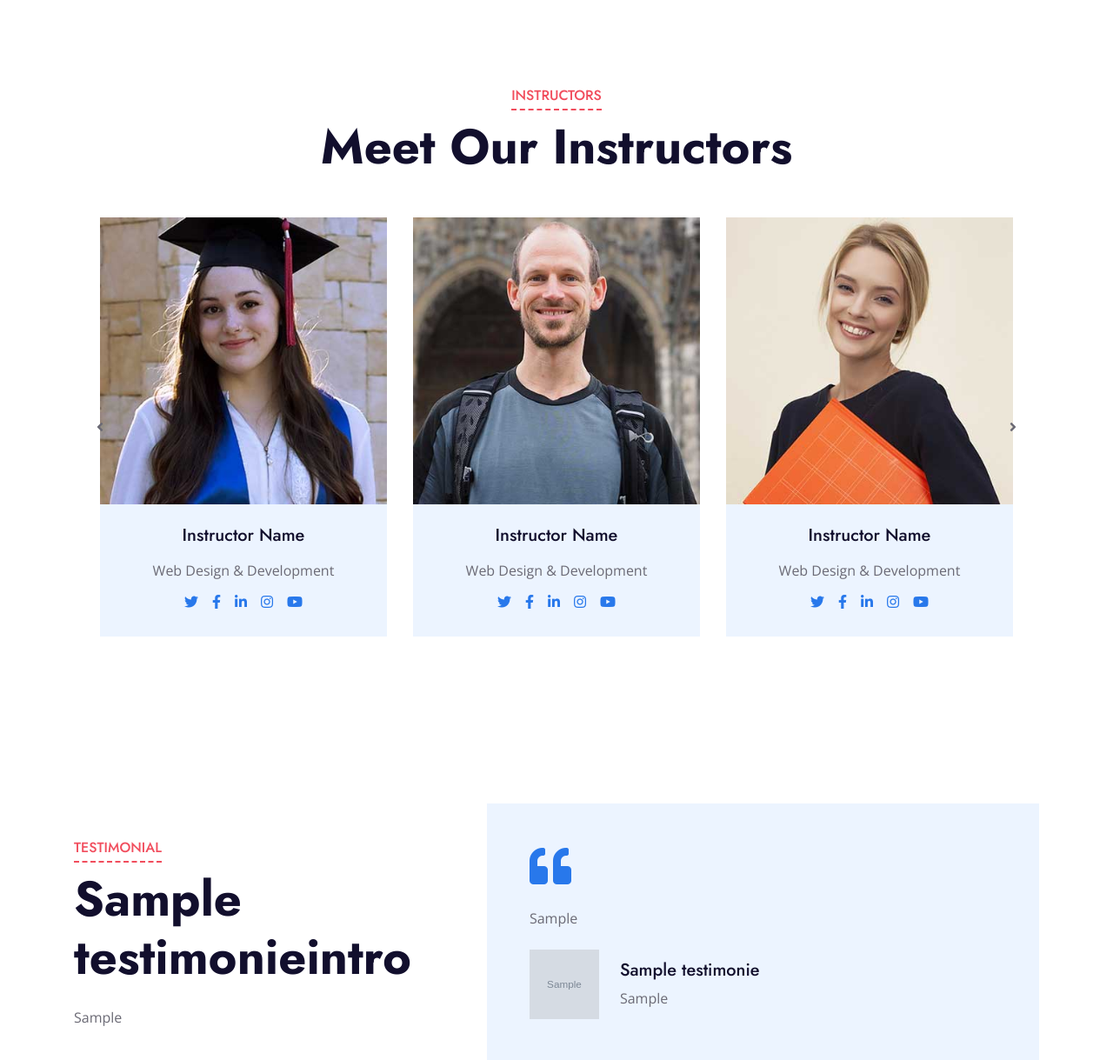
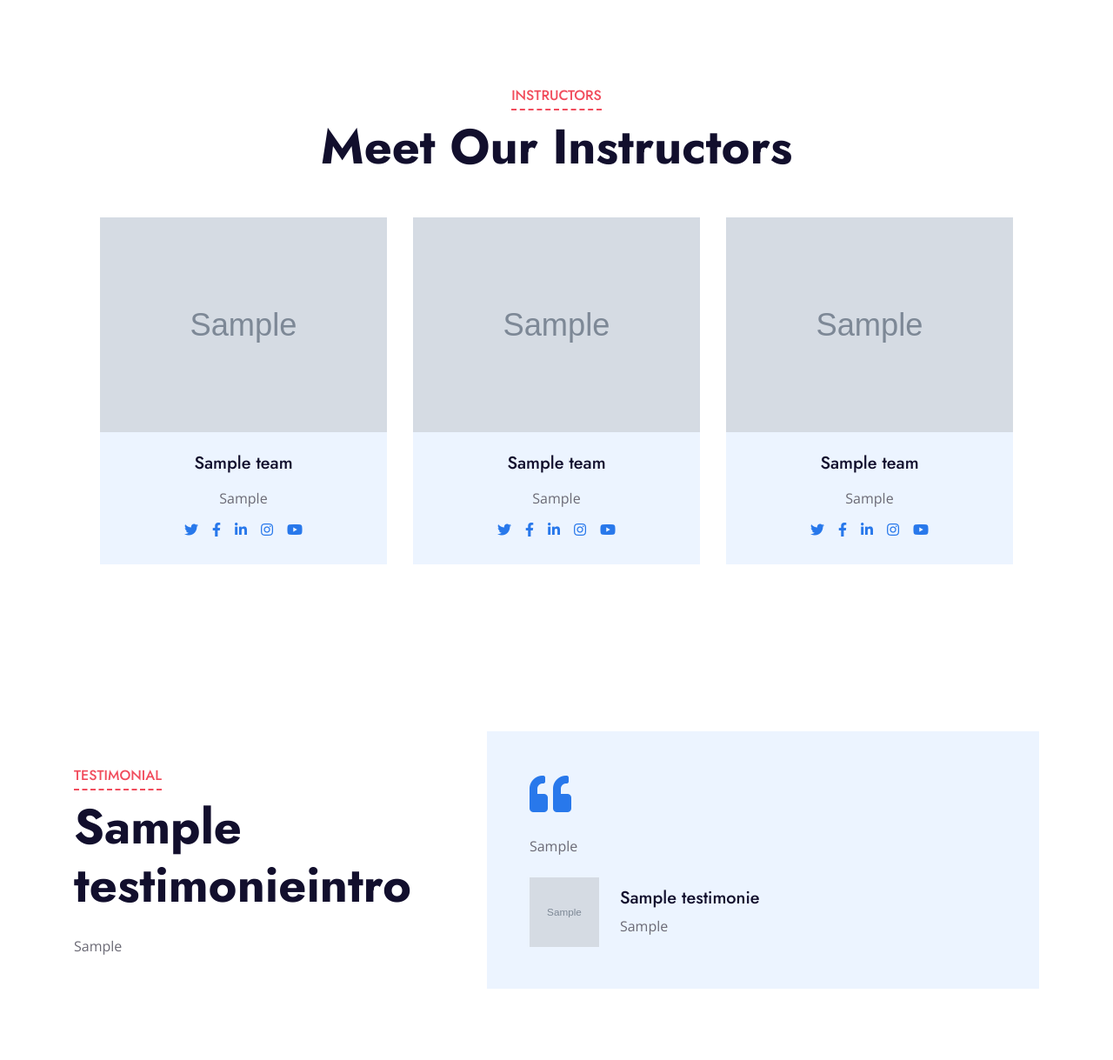
Before and after one commit to wilfex81/web_coaching, a Django app: page /home/ in a window 1280 px wide. Shown: the part 3741-4960 px from the top of the page at 87% size. Run offline with Django 4.2, Linux system fonts and the light colour scheme; tables that the repository leaves empty hold one stand-in row (values such as "Sample post"); grey boxes marked "Sample" are stand-in pictures; some libraries are stand-ins or nearby versions.

Commit message:
added backend for instructors

```diff
--- a/core/admin.py
+++ b/core/admin.py
@@ -4,7 +4,7 @@
                     AvailableCourse, AvailableInstructor,
                     AvailableSubject, HappyStudents,
                     Feature, Instructor, Certficate,
-                    OnlineClasse, Course
+                    OnlineClasse, Course, Team
                     )
 #Table to display messages sent by users
 class ClientsMessagesAdmin(admin.ModelAdmin):
@@ -30,5 +30,6 @@
 admin.site.register(Certficate)
 admin.site.register(OnlineClasse)
 admin.site.register(Course)
+admin.site.register(Team)
 
 # admin.site.register(ContactsSaved, ClientsMessagesAdmin )
--- a/core/models.py
+++ b/core/models.py
@@ -99,6 +99,19 @@
     def __str__(self):
         return self.title
 
+class Team(models.Model):
+    name = models.CharField(max_length= 100, blank=False)
+    course = models.CharField(max_length=150, blank=False)
+    image = models.ImageField(upload_to='team')
+    twiter = models.URLField()
+    facebook = models.URLField()
+    linkedin = models.URLField()
+    instagram = models.URLField()
+    facebook = models.URLField()
+
+    def __str__(self):
+        return self.name
+
 class SubscribedUser(models.Model):
     name = models.CharField(max_length=150)
     email = models.EmailField(unique=True, max_length=200)
--- a/core/views.py
+++ b/core/views.py
@@ -10,7 +10,7 @@
                     AvailableCourse, AvailableInstructor,
                     AvailableSubject, HappyStudents,
                     Feature, Instructor, Certficate,
-                    OnlineClasse, Course
+                    OnlineClasse, Course, Team
                     )
 
 from .forms import NewsLetterForm, ClientForm
@@ -29,6 +29,7 @@
     testimonies = Testimonie.objects.all()
     testimonial_intro = TestimonieIntro.objects.all()
     course_detail= Course.objects.all()
+    team = Team.objects.all()
     context = {
         'about':about,
         'available_subject':available_subject,
@@ -41,7 +42,8 @@
         'classes': classes,
         'testimonies': testimonies,
         'testimonial_intro': testimonial_intro,
-        'course_detail' : course_detail
+        'course_detail' : course_detail,
+        'team': team
     }
     return render(request, 'index.html', context)
 
@@ -95,8 +97,12 @@
     return render(request, 'feature.html', context)
 
 def team(request):
-    '''Login page'''
-    return render(request, 'team.html')
+    '''Team page'''
+    team = Team.objects.all()
+    context = {
+        'team': team
+    }
+    return render(request, 'team.html', context)
 
 def testimonial(request):
     testimonies = Testimonie.objects.all()
--- a/templates/index.html
+++ b/templates/index.html
@@ -318,62 +318,23 @@
                 <h1 class="display-4">Meet Our Instructors</h1>
             </div>
             <div class="owl-carousel team-carousel position-relative" style="padding: 0 30px;">
+
+                {% for team in team %}
                 <div class="team-item">
-                    <img class="img-fluid w-100" src="{% static '/img/team-1.jpg' %}" alt="">
+                    <img class="img-fluid w-100" src="{{team.image.url}}" alt="">
                     <div class="bg-light text-center p-4">
-                        <h5 class="mb-3">Instructor Name</h5>
-                        <p class="mb-2">Web Design & Development</p>
+                        <h5 class="mb-3">{{team.name}}</h5>
+                        <p class="mb-2">{{team.course}}</p>
                         <div class="d-flex justify-content-center">
-                            <a class="mx-1 p-1" href="#"><i class="fab fa-twitter"></i></a>
-                            <a class="mx-1 p-1" href="#"><i class="fab fa-facebook-f"></i></a>
-                            <a class="mx-1 p-1" href="#"><i class="fab fa-linkedin-in"></i></a>
-                            <a class="mx-1 p-1" href="#"><i class="fab fa-instagram"></i></a>
-                            <a class="mx-1 p-1" href="#"><i class="fab fa-youtube"></i></a>
+                            <a class="mx-1 p-1" href="{{team.twiter}}"><i class="fab fa-twitter"></i></a>
+                            <a class="mx-1 p-1" href="{{team.facebook}}"><i class="fab fa-facebook-f"></i></a>
+                            <a class="mx-1 p-1" href="{{team.linkedin}}"><i class="fab fa-linkedin-in"></i></a>
+                            <a class="mx-1 p-1" href="{{team.instagram}}"><i class="fab fa-instagram"></i></a>
+                            <a class="mx-1 p-1" href="{{team.youtube}}"><i class="fab fa-youtube"></i></a>
                         </div>
                     </div>
                 </div>
-                <div class="team-item">
-                    <img class="img-fluid w-100" src="{% static '/img/team-2.jpg' %}" %} alt="">
-                    <div class="bg-light text-center p-4">
-                        <h5 class="mb-3">Instructor Name</h5>
-                        <p class="mb-2">Web Design & Development</p>
-                        <div class="d-flex justify-content-center">
-                            <a class="mx-1 p-1" href="#"><i class="fab fa-twitter"></i></a>
-                            <a class="mx-1 p-1" href="#"><i class="fab fa-facebook-f"></i></a>
-                            <a class="mx-1 p-1" href="#"><i class="fab fa-linkedin-in"></i></a>
-                            <a class="mx-1 p-1" href="#"><i class="fab fa-instagram"></i></a>
-                            <a class="mx-1 p-1" href="#"><i class="fab fa-youtube"></i></a>
-                        </div>
-                    </div>
-                </div>
-                <div class="team-item">
-                    <img class="img-fluid w-100" src="{% static '/img/team-3.jpg' %}" alt="">
-                    <div class="bg-light text-center p-4">
-                        <h5 class="mb-3">Instructor Name</h5>
-                        <p class="mb-2">Web Design & Development</p>
-                        <div class="d-flex justify-content-center">
-                            <a class="mx-1 p-1" href="#"><i class="fab fa-twitter"></i></a>
-                            <a class="mx-1 p-1" href="#"><i class="fab fa-facebook-f"></i></a>
-                            <a class="mx-1 p-1" href="#"><i class="fab fa-linkedin-in"></i></a>
-                            <a class="mx-1 p-1" href="#"><i class="fab fa-instagram"></i></a>
-                            <a class="mx-1 p-1" href="#"><i class="fab fa-youtube"></i></a>
-                        </div>
-                    </div>
-                </div>
-                <div class="team-item">
-                    <img class="img-fluid w-100" src="{% static '/img/team-4.jpg' %}" alt="">
-                    <div class="bg-light text-center p-4">
-                        <h5 class="mb-3">Instructor Name</h5>
-                        <p class="mb-2">Web Design & Development</p>
-                        <div class="d-flex justify-content-center">
-                            <a class="mx-1 p-1" href="#"><i class="fab fa-twitter"></i></a>
-                            <a class="mx-1 p-1" href="#"><i class="fab fa-facebook-f"></i></a>
-                            <a class="mx-1 p-1" href="#"><i class="fab fa-linkedin-in"></i></a>
-                            <a class="mx-1 p-1" href="#"><i class="fab fa-instagram"></i></a>
-                            <a class="mx-1 p-1" href="#"><i class="fab fa-youtube"></i></a>
-                        </div>
-                    </div>
-                </div>
+                {% endfor %}
             </div>
         </div>
     </div>
```
Also changed, not shown: templates/team.html (+10 -50 lines), core/migrations/0008_team.py (added), static/images/team/team-1.jpg (added), static/images/team/team-2.jpg (added), static/images/team/team-3.jpg (added), static/images/team/team-4.jpg (added).
